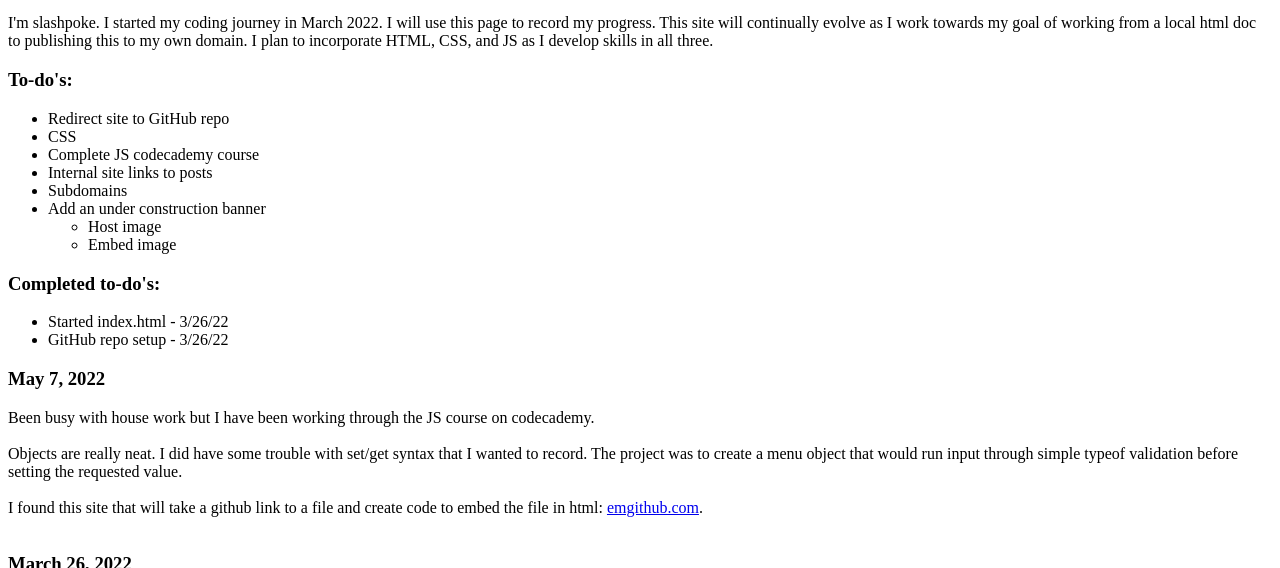
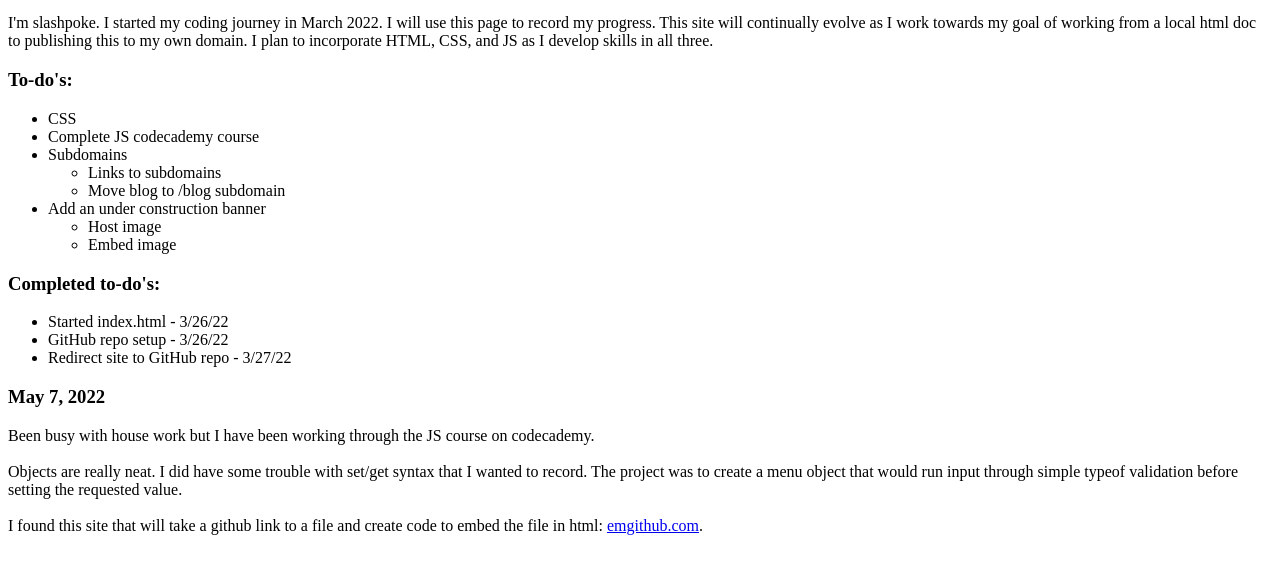
Before and after one commit to slashpoke/slashpoke.github.io, a plain HTML site: page index.html in a window 1280 px wide. Shown: the part 86-654 px from the top of the page. Drawn offline with Linux system fonts and the light colour scheme; a script that the page names is missing.

Commit message:
Update index.html

```diff
--- a/index.html
+++ b/index.html
@@ -28,11 +28,14 @@
         <p>
             <ul>
 
-                <li>Redirect site to GitHub repo</li>
+
                 <li>CSS</li>
                 <li>Complete JS codecademy course</li>
-                <li>Internal site links to posts</li>
                 <li>Subdomains</li>
+                    <ul>
+                        <li>Links to subdomains</li>
+                        <li>Move blog to /blog subdomain</li>
+                    </ul>
                 <li>Add an under construction banner
                     <ul>
                         <li>Host image</li>
@@ -47,6 +50,7 @@
             <ul>
                 <li>Started index.html - 3/26/22</li>
                 <li>GitHub repo setup - 3/26/22</li>
+                <li>Redirect site to GitHub repo - 3/27/22</li>
             </ul>
         </p>
     </div>
```
